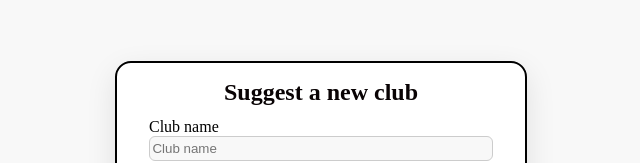
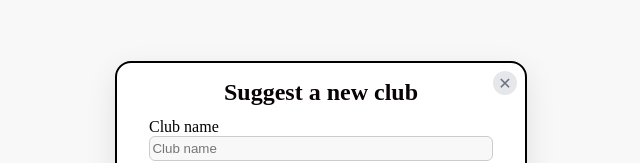
Before and after one commit to Zinkelburger/chess-hotspot, a Next.js app: page /club_submission in a window 1280 px wide. Shown: the part 130-293 px from the top of the page, without its empty margins (319-959 px from the left). Built offline with nearby package versions, Linux system fonts and the light colour scheme.

Commit message:
Add X circle to club submission & spot popup
Signed-off-by: Zinkelburger <andrewlbernal@gmail.com>

```diff
--- a/app/club_submission/page.tsx
+++ b/app/club_submission/page.tsx
@@ -30,6 +30,7 @@ export default function ClubSubmissionPage() {
   return (
     <div style={pageStyle}>
       <div style={cardStyle}>
+        <a href="/" className="close-circle">&#x2715;</a>
         <h1
           style={{
             margin: 0,
--- a/app/components/SpotPopup.tsx
+++ b/app/components/SpotPopup.tsx
@@ -70,6 +70,7 @@ export default function SpotPopup({ spot, onClose }: Props) {
           position: 'relative',
         }}
       >
+        <button onClick={onClose} className="close-circle">&#x2715;</button>
         <img
           src={spot.photo ?? '/img/default.jpg'}
           alt={spot.name}
@@ -156,21 +157,6 @@ export default function SpotPopup({ spot, onClose }: Props) {
         >
           Report visit
         </button>
-
-        <button
-          onClick={onClose}
-          style={{
-            marginTop: '0.75rem',
-            width: '100%',
-            background: '#059669',
-            color: '#fff',
-            padding: '0.4rem 0',
-            borderRadius: '0.375rem',
-          }}
-        >
-          Close
-        </button>
-
         {reportOpen && (
           <div
             style={{
--- a/styles/globals.css
+++ b/styles/globals.css
@@ -37,3 +37,26 @@ body,
   transform: translateY(-1px);              /* pop up */
   box-shadow: 0 5px 10px rgba(0, 0, 0, 0.2);
 }
+
+/* simple circular X button used for closing dialogs */
+.close-circle {
+  position: absolute;
+  top: 0.5rem;
+  right: 0.5rem;
+  width: 1.5rem;
+  height: 1.5rem;
+  border-radius: 9999px;
+  background: #e5e7eb; /* gray */
+  color: #6b7280;      /* darker gray X */
+  display: flex;
+  align-items: center;
+  justify-content: center;
+  cursor: pointer;
+  z-index: 10;
+  transition: opacity 0.2s, filter 0.2s;
+  text-decoration: none; /* remove underline when used on a <a> */
+}
+.close-circle:hover {
+  opacity: 0.8;
+  filter: brightness(0.9);
+}
```
Also changed, not shown: 1 other file (tests, documents, lock files or other folders).
